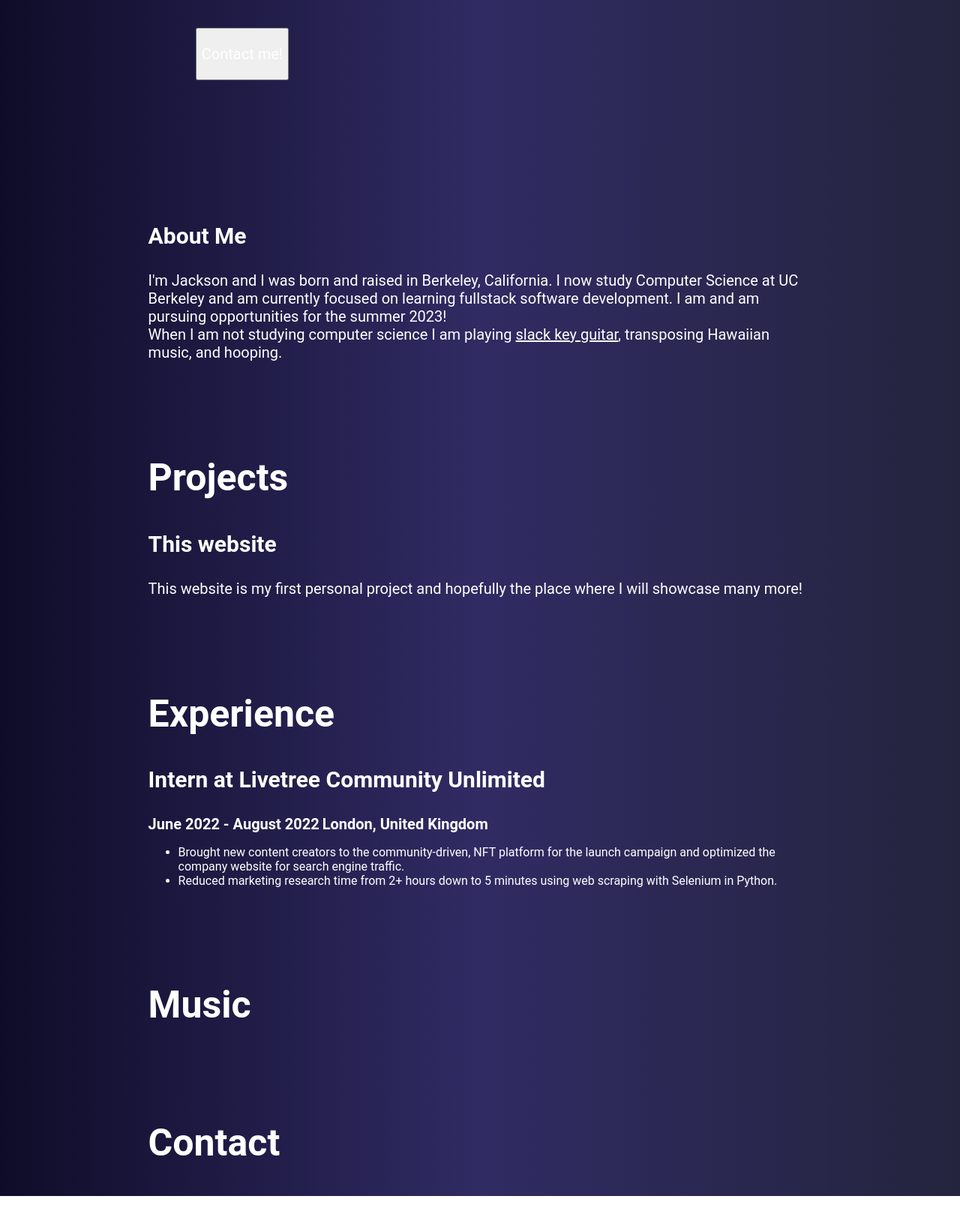
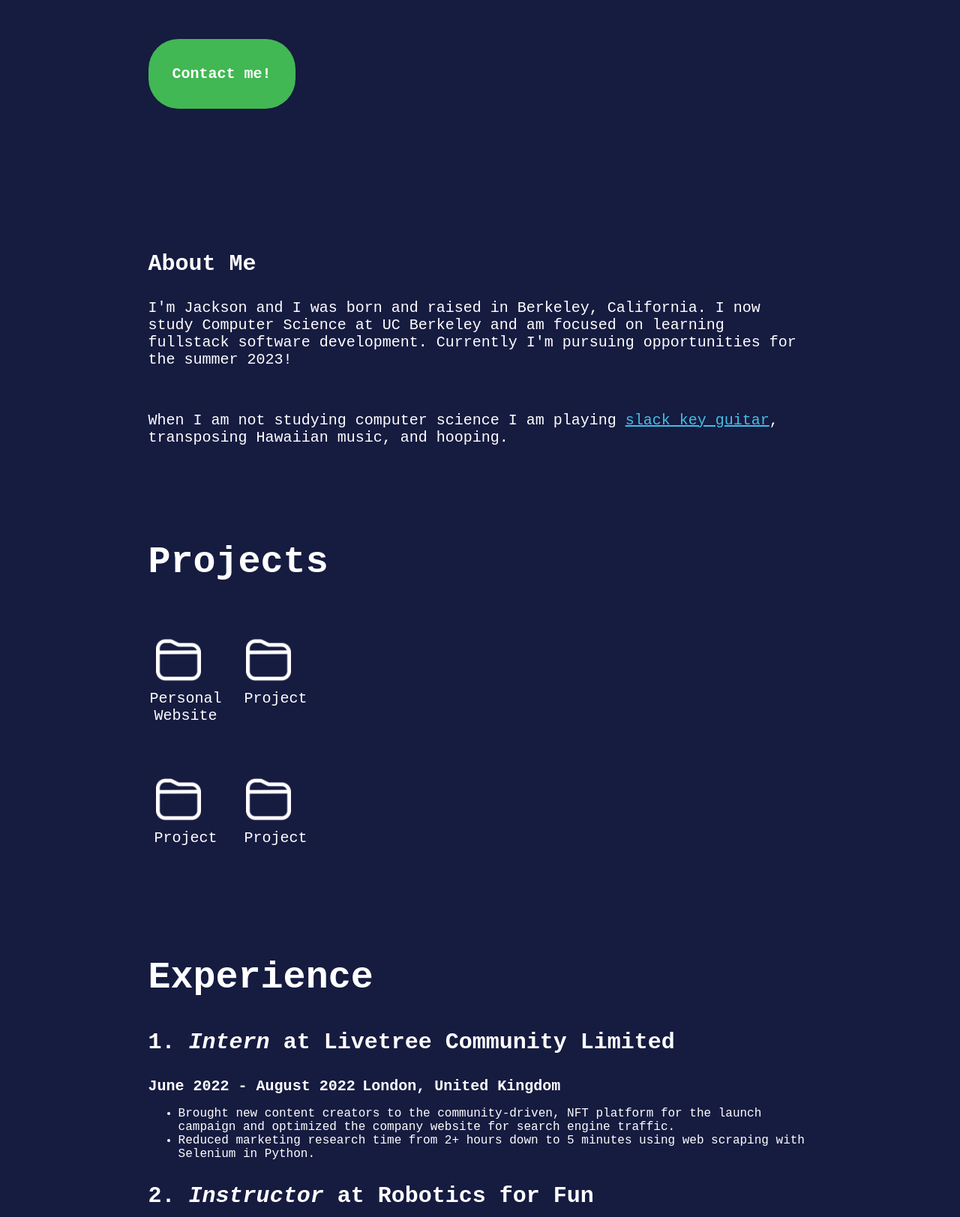
Before and after one commit to fullstack-decal-fa22/project1-wongjt22, a plain HTML site: page index.html in a window 1280 px wide. Shown: the part 568-2191 px from the top of the page at 75% size. Before the commit the page ends 2163 px from the top, so only its background shows below. Drawn offline with Linux system fonts and the light colour scheme.

Commit message:
Completed v1

```diff
--- a/index.html
+++ b/index.html
@@ -6,6 +6,7 @@
   <meta name="viewport" content="width=device-width, initial-scale=1.0">
   <link rel="stylesheet" href="styles.css">
   <title>Jackson's Personal Website</title>
+  <author>Jackson Wong</author>
 </head>
 <body>
   <nav class="navbar">
@@ -24,25 +25,39 @@
     <h2>Computer Science student at UC Berkeley.</h2>
     <br>
     <button>
-      <p>Contact me!</p>
+      <p><a href="#contact">Contact me!</a></p>
     </button>
   </div>
 
   <div class="content" id="about">
     <h3>About Me</h3>
-    <p>I'm Jackson and I was born and raised in Berkeley, California. I now study Computer Science at UC Berkeley and am currently focused on learning fullstack software development. I am and am pursuing opportunities for the summer 2023!
-    <br>When I am not studying computer science I am playing <a href="#music">slack key guitar</a>, transposing Hawaiian music, and hooping.</p>
+    <p>I'm Jackson and I was born and raised in Berkeley, California. I now study Computer Science at UC Berkeley and am focused on learning fullstack software development. Currently I'm pursuing opportunities for the summer 2023!</p>
+    <br>
+    <p>When I am not studying computer science I am playing <a href="https://www.dancingcat.com/section-1-history" target="_blank">slack key guitar</a>, transposing Hawaiian music, and hooping.</p>
   </div>
 
   <div class="content" id="projects">
     <h2>Projects</h2>
-    <h3>This website</h3>
-    <p>This website is my first personal project and hopefully the place where I will showcase many more!</p>
+    <div class="projects">
+      <div class="project">
+        <p><img src="./images/folder.png" height="80">Personal Website</p>
+      </div>
+      <div class="project">
+        <p><img src="./images/folder.png" height="80">Project</p>
+      </div>
+      <div class="project">
+        <p><img src="./images/folder.png" height="80">Project</p>
+      </div>
+      <div class="project">
+        <p><img src="./images/folder.png" height="80">Project</p>
+      </div>
+    </div>
   </div>
 
   <div class="content" id="experience">
     <h2>Experience</h2>
-    <h3>Intern at Livetree Community Unlimited</h3>
+
+    <h3>1. <em>Intern</em> at Livetree Community Limited</h3>
     <h4>June 2022 - August 2022</h4>
     <h4>London, United Kingdom</h4>
     <ul>
@@ -53,14 +68,38 @@
         Reduced marketing research time from 2+ hours down to 5 minutes using web scraping with Selenium in Python.
       </li>
     </ul>
+
+    <h3>2. <em>Instructor</em> at Robotics for Fun</h3>
+    <h4>2019 - 2020</h4>
+    <h4>Oakland, California</h4>
+    <ul>
+      <li>
+        Led weekend workshops teaching kids how to design, build and program robots using metal, plastic, and cardboard materials.
+      </li>
+      <li>
+        Designed projects for students and developed the robotics and C# programming curriculum.
+      </li>
+    </ul>
   </div>
 
   <div class="content" id="music">
   <h2>Music</h2>
+  <h5>Coming Soon!</h5>
   </div>
 
   <div class="content" id="contact">
     <h2>Contact</h2>
+    <br>
+    <h6>Send me a message!</h6>
+    <form>
+      <label>First Name</label>
+      <input type="text" placeholder="First name">
+      <label>Last Name</label>
+      <input type="text" placeholder="Last name">
+      <label>Message</label>
+      <textarea placeholder="Write something.." style="height:200px"></textarea>
+      <input type="submit" value="Submit">
+    </form>
   </div>
 </body>
 </html>
--- a/styles.css
+++ b/styles.css
@@ -1,11 +1,12 @@
 * {
   box-sizing: border-box;
-  font-family: 'Roboto';
+  font-family: 'Courier New';
   color: white;
 }
 
 html {
-  background-image: linear-gradient(to right, #0f0c29, #302b63, #24243e);
+  /* background: linear-gradient(120deg, #43bee5 50%, #161b40 calc(50% + 1px)); */
+  background-color: #161b40;
 }
 
 .navbar {
@@ -28,14 +29,16 @@ html {
 .navbar a {
   color: white;
   font-size: 30px;
+  text-decoration: none;
 }
 
 .navbar a:hover {
-  color: lawngreen;
+  color: #43bee5;
+  text-decoration-line: underline;
 }
 
 #hero {
-  margin-left: 20%;
+  margin-left: 15%;
   margin-top: 18%;
 }
 
@@ -58,6 +61,10 @@ html {
   margin-right: 15%;
 }
 
+.content a {
+  color: #43bee5;
+}
+
 #about {
   margin-top: 15%;
 }
@@ -78,3 +85,63 @@ h4 {
 p {
   font-size: 20px;
 }
+
+button, input[type=submit] {
+  background-color: #41b853; /* Green */
+  border: none;
+  color: white;
+  padding: 15px 32px;
+  text-align: center;
+  text-decoration: none;
+  display: inline-block;
+  font-size: 16px;
+  font-family: 'Courier New';
+  font-weight: 700;
+  border-radius: 40px;
+}
+
+button a {
+  text-decoration: none;
+}
+
+.projects {
+  display: grid;
+  grid-template-columns: 100px 100px;
+  grid-gap: 20px;
+}
+
+.project {
+  font-size: 30px;
+  text-align: center;
+  display: inline-grid;
+  clear: left;
+}
+
+.project p {
+  display: inline-block;
+}
+
+img {
+  filter: invert(100%);
+  float: left;
+  display: inline;
+  padding: 10px;
+}
+
+input[type=text], textarea {
+  width: 100%;
+  padding: 12px;
+  border: 1px solid #ccc;
+  border-radius: 4px;
+  box-sizing: border-box;
+  margin-top: 6px;
+  margin-bottom: 16px;
+  resize: vertical;
+  color: black;
+}
+
+h6 {
+  font-size: 30px;
+  margin-bottom: 1%;
+  margin-top: 1%;
+}
```
Also changed, not shown: images/angle-small-down.png (added), images/briefcase.png (added), images/envelope.png (added), images/folder.png (added), images/graduation-cap.png (added), images/linkedin.png (added), images/marker.png (added).
